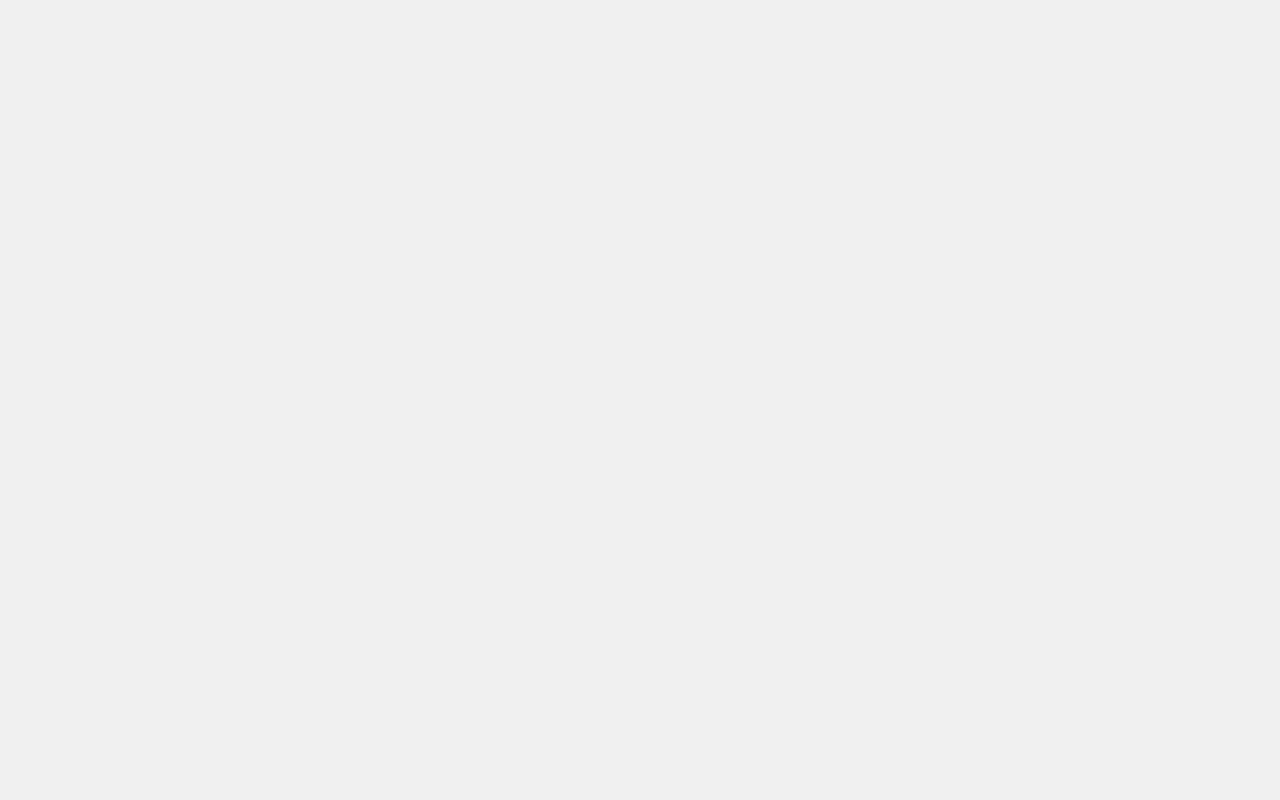
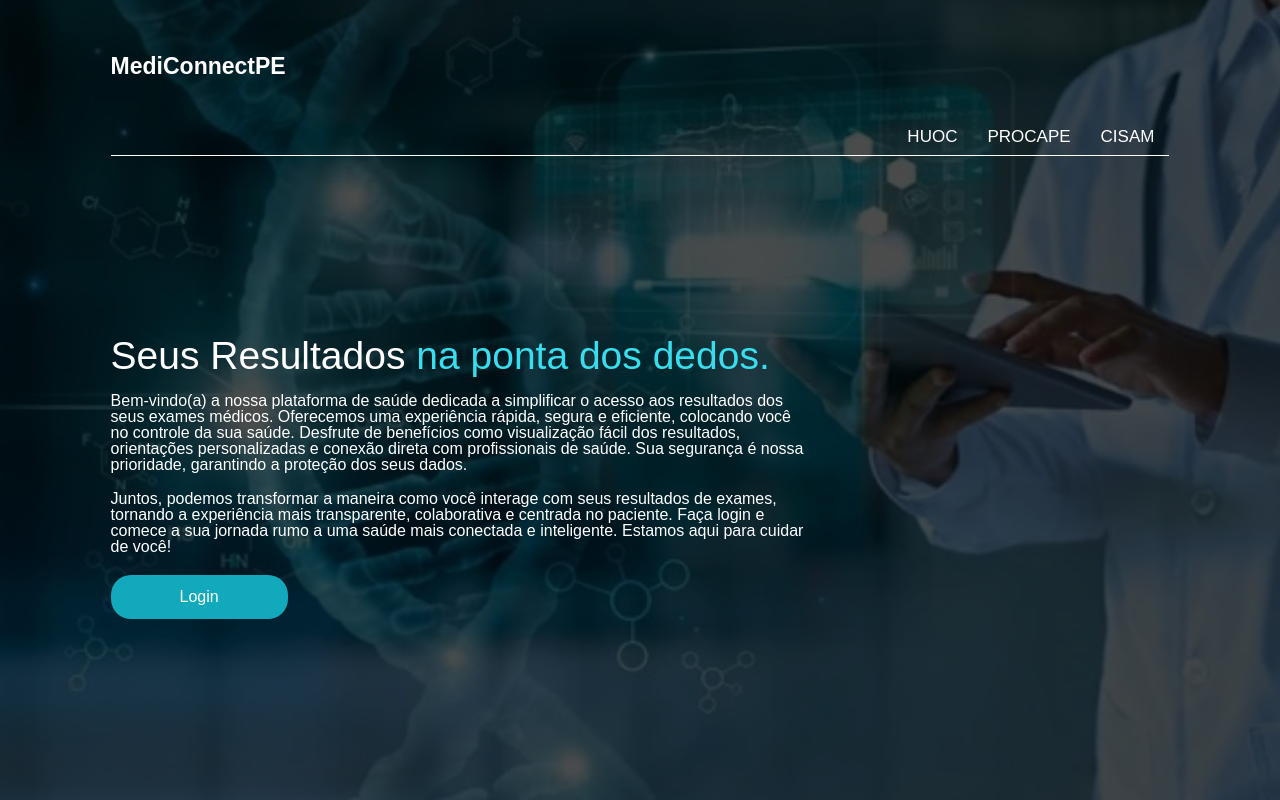
Before and after one commit to pedromonteir1111/sistema-hospitais-UPE, a React (Create React App) app in the folder frontend/: page / in a window 1280 px wide. Before the commit this address had no page. Shown: the top 800 px of the page. Built offline with nearby package versions, Linux system fonts and the light colour scheme.

Commit message:
pequena correção

```diff
--- a/frontend/src/App.js
+++ b/frontend/src/App.js
@@ -18,7 +18,7 @@ function App() {
         <Route path="/user" element={<UserBox />} />
         <Route path="/upload" element={<FazerUpload />} />
         <Route path="/exams" element={<ExamsBox />} />
-        <Route path="/home" element={<HomeBox />} />
+        <Route path="/" element={<HomeBox />} />
       </Routes>
     </Router>
   );
```
